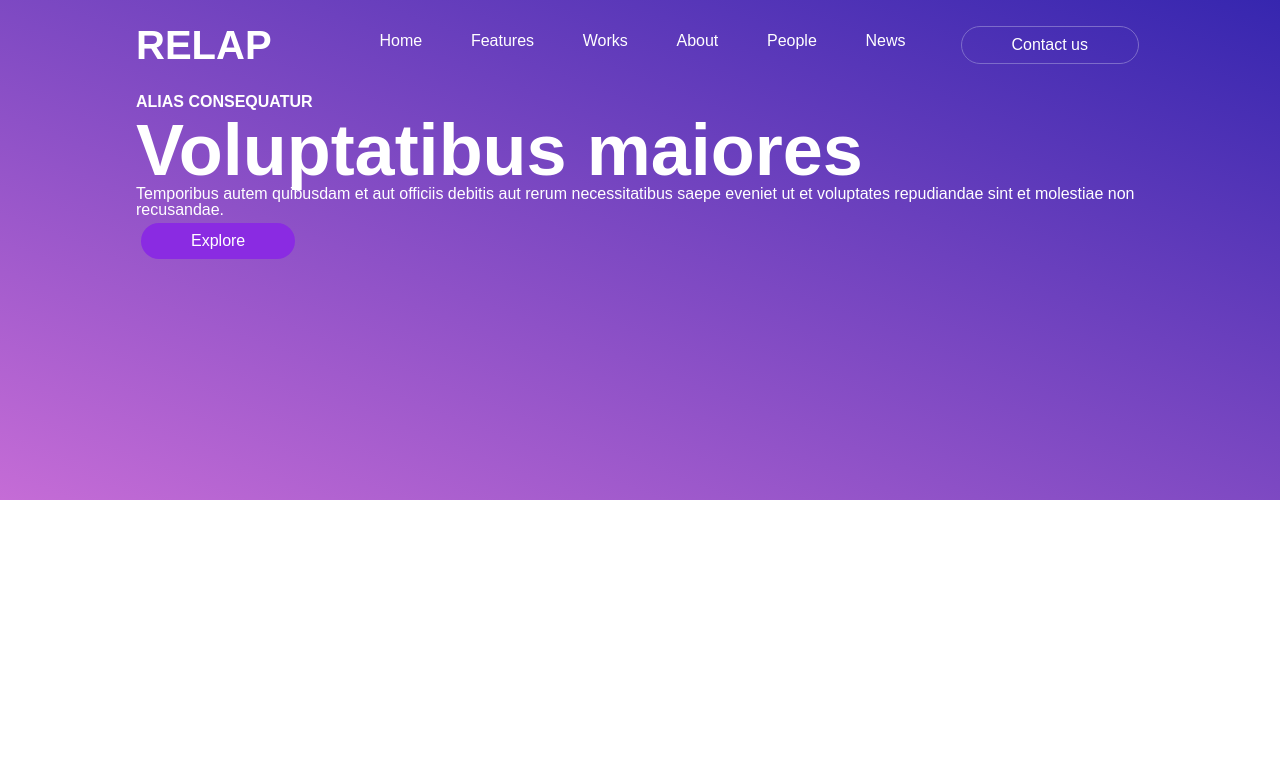
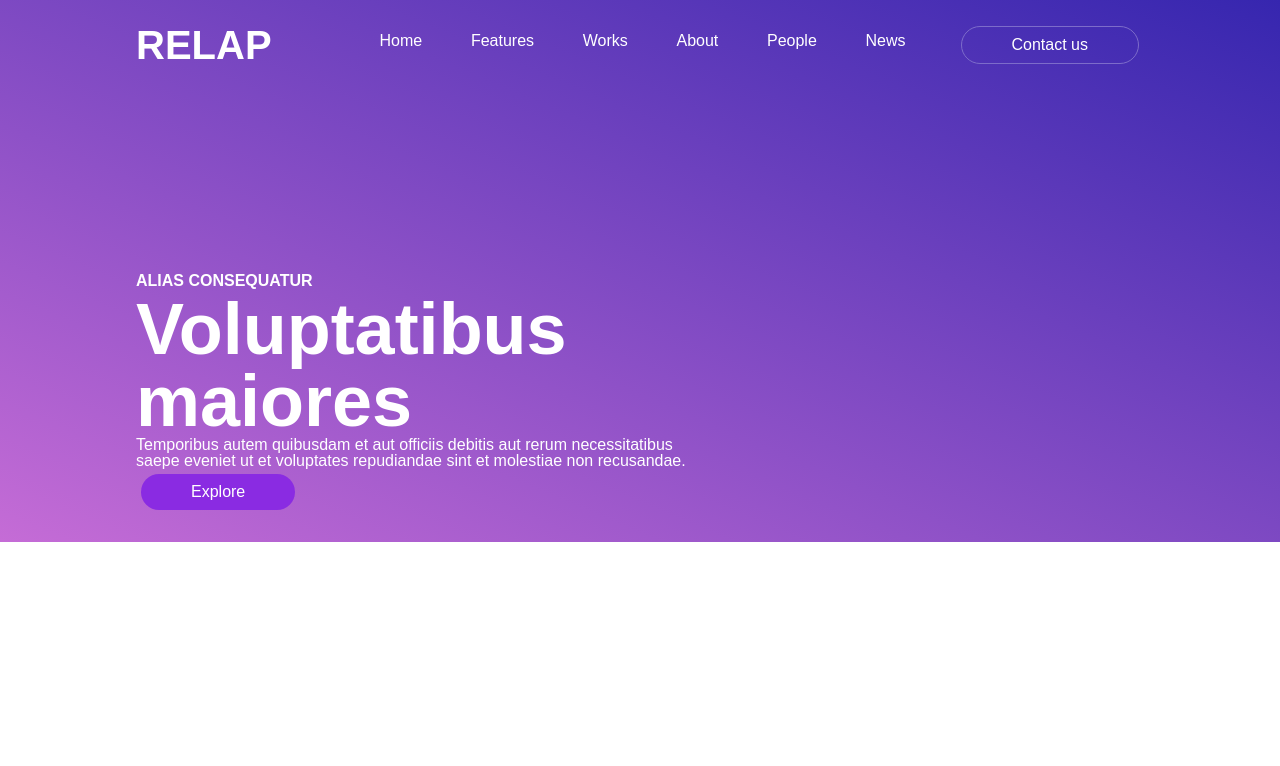
Before and after one commit to VickTL/MK_FinalWeb, a plain HTML site: page index.html in a window 1280 px wide. Shown: the top 766 px of the page. Drawn offline with Linux system fonts and the light colour scheme.

Commit message:
Maquetacion portada

```diff
--- a/CSS/style.css
+++ b/CSS/style.css
@@ -56,9 +56,6 @@ table {
 @import url('https://fonts.googleapis.com/css2?family=Poppins:wght@100;200;300;400;500;600;700;800;900&display=swap');
 @import url('https://fonts.googleapis.com/css2?family=Source+Sans+Pro:wght@200;300;400;600;700;900&display=swap');
 
-
-
-/* jUAN HOLA*/
 
 h1 {
     font-family: 'Poppins', sans-serif;
@@ -163,8 +160,6 @@ header {
     padding-right: 136px;
 
     background: linear-gradient(to top right, #C56CD6, #3626AF);
-
-    height: 500px;
 }
 
 /* Cosa por cosa */
@@ -209,6 +204,16 @@ nav #contactUs {
     border: solid 1px #7D6CCA;
 }
 
+.contenidoPortada {
+    height: 300px;
+    width: 570px;
+
+    align-content: center;
+
+    margin-top: 152px;
+    margin-bottom: 192px;
+}
+
 /*Parte Miguel*/
 
 /*Asperoides*/
```
